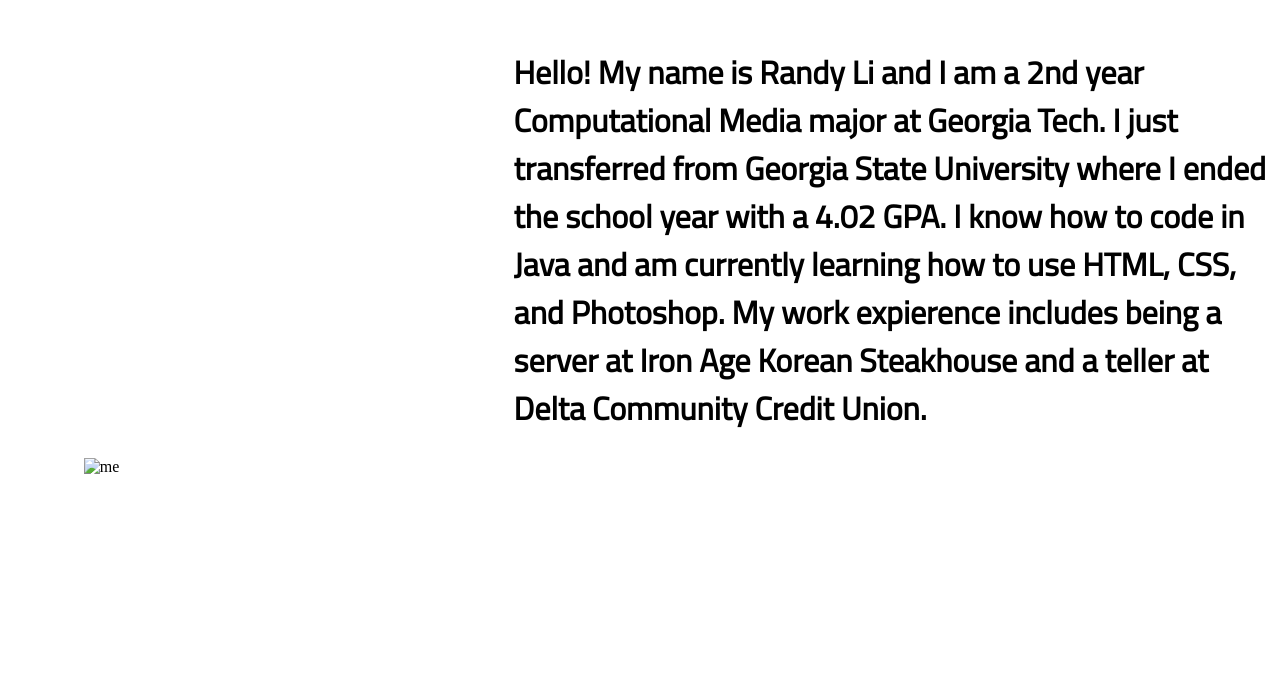
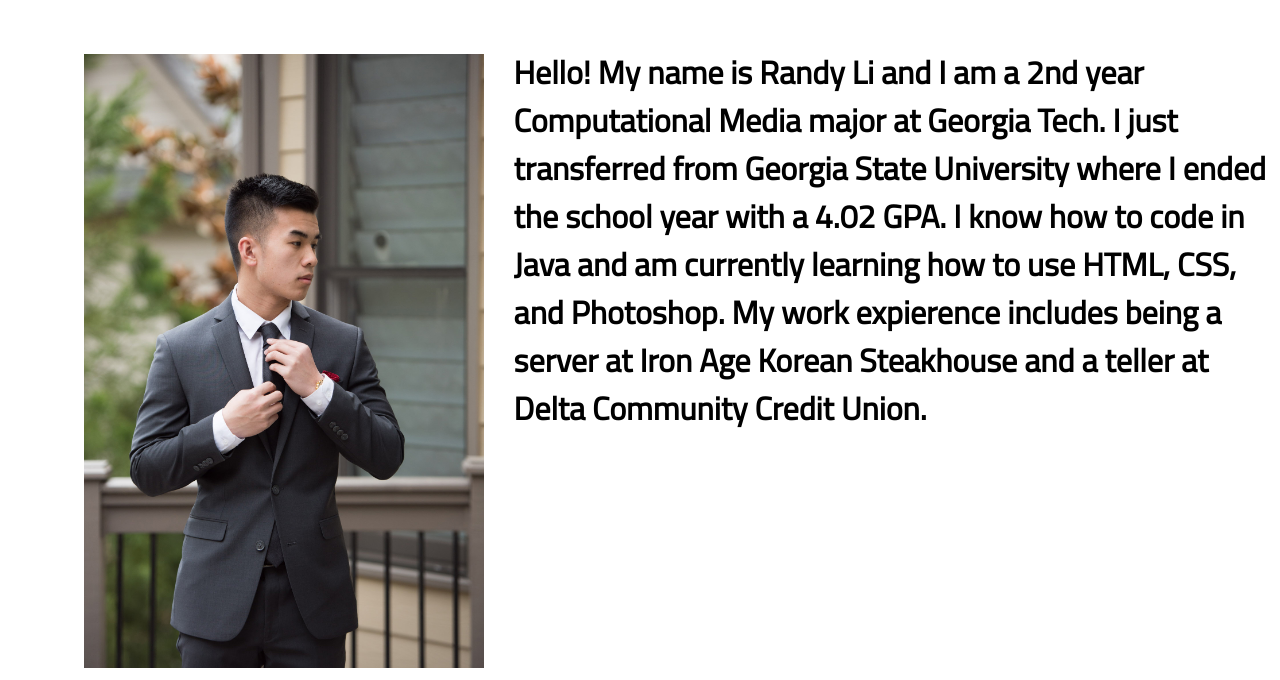
Before and after one commit to randyli123/Randy-Website, a plain HTML site: page aboutMe.html in a window 1280 px wide. Shown: the part 245-925 px from the top of the page. Before the commit the page ends 800 px from the top, so only its background shows below. Drawn offline with Linux system fonts and the light colour scheme; the site is published under a folder, as on GitHub Pages, so addresses that start at the root find nothing.

Commit message:
Update aboutMe.html

```diff
--- a/aboutMe.html
+++ b/aboutMe.html
@@ -17,6 +17,6 @@
         <div class="navRight"><a href="index.html">Randy Li</a></div></div>
     <h1>About Me!</h1>
     <h2 class="text">Hello! My name is Randy Li and I am a 2nd year Computational Media major at Georgia Tech. I just transferred from Georgia State University where I ended the school year with a 4.02 GPA. I know how to code in Java and am currently learning how to use HTML, CSS, and Photoshop. My work expierence includes being a server at Iron Age Korean Steakhouse and a teller at Delta Community Credit Union.  </h2>
-    <img src="/IMG_2060.jpg" width="400" alt="me" class="pic1">
+    <img src="IMG_2060.jpg" width="400" alt="me" class="pic1">
     </body>
 </html>
```
